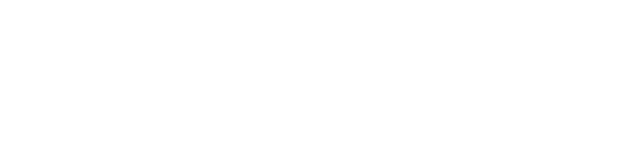
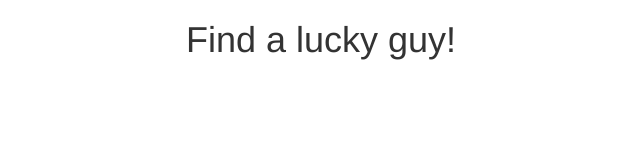
Before and after one commit to simpletrain/random-gift, a website: page index.html in a window 1280 px wide. Shown: the whole page, without its empty margins (319-959 px from the left). Drawn offline with nearby package versions, Linux system fonts and the light colour scheme.

Commit message:
add denpencies and header in index file

```diff
--- a/index.html
+++ b/index.html
@@ -2,9 +2,19 @@
 <html lang="en">
 <head>
     <meta charset="UTF-8">
-    <title>Get a random number</title>
+    <title>Find a lucky guy!</title>
+    <link href="/bower_components/bootstrap/dist/css/bootstrap.min.css" rel="stylesheet">
+    <script src="/bower_components/jquery/dist/jquery.min.js"></script>
+    <script src="/bower_components/bootstrap/dist/js/bootstrap.min.js"></script>
 </head>
 <body>
+<div class="container">
 
+  <header class="text-center">
+    <h1>Find a lucky guy!</h1>
+  </header>
+
+</div>
+</div>
 </body>
 </html>
```
